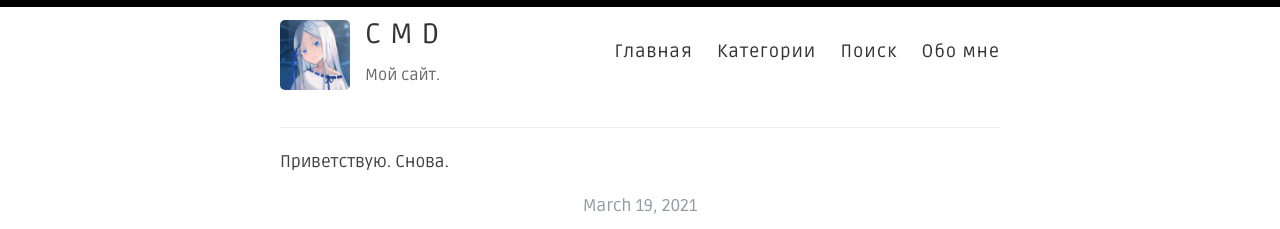
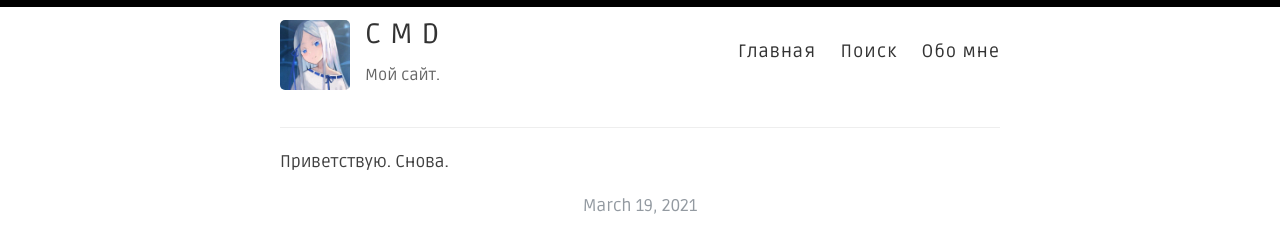
Before and after one commit to cmd410/cmd410.github.io, a Jekyll site: the page built from index.html, in a window 1280 px wide. Shown: the top 229 px of the page. Built offline with Jekyll 4.4.1, drawn with Linux system fonts in a browser that asks for light colours; a script that is not in the unit is left out; the list of posts is cut into pages by our own code.

Commit message:
remove categories from nav panel

```diff
--- a/_layouts/default.html
+++ b/_layouts/default.html
@@ -28,7 +28,6 @@
 
             <nav>
               <a href="{{ site.baseurl }}/">Главная</a>
-              <a href="{{ site.baseurl }}/categories">Категории</a>
               <a href="{{ site.baseurl }}/search">Поиск</a>
               <a href="{{ site.baseurl }}/about">Обо мне</a>
             </nav>
```
